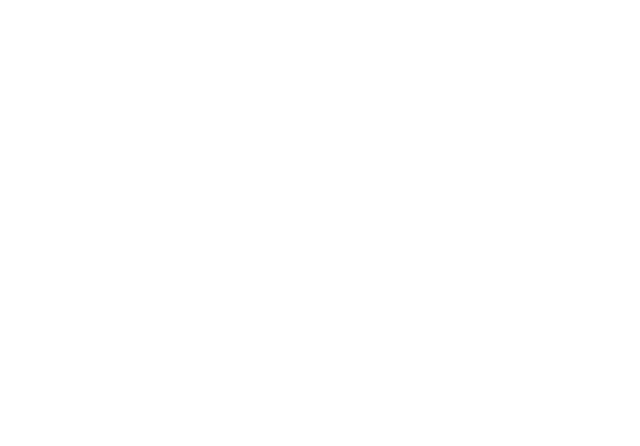
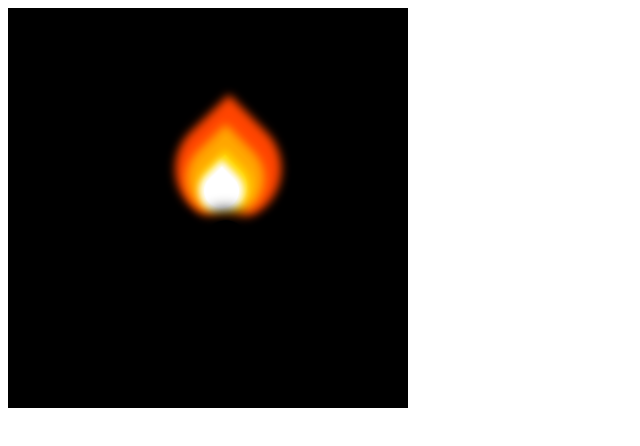
Before and after one commit to Kelvin-MKL/cssFireEffect, a plain HTML site: page index.html in a window 1280 px wide. Shown: the whole page, without its empty margins (0-640 px from the left). Drawn offline with Linux system fonts and the light colour scheme.

Commit message:
Fire effect created.
css only

```diff
--- a/index.html
+++ b/index.html
@@ -8,6 +8,14 @@
     <link rel="stylesheet" href="styles.css">
 </head>
 <body>
-
+    <div class="outter-wrapper">
+        <div class="outter">
+            <div class="wrapper wrapper-red"></div>
+            <div class="wrapper wrapper-orange"></div>
+            <div class="wrapper wrapper-gold"></div>
+            <div class="wrapper wrapper-white"></div>
+            <div class="black"></div>
+        </div>
+    </div>
 </body>
 </html>
--- a/styles.css
+++ b/styles.css
@@ -0,0 +1,86 @@
+*,*::after, *::before{
+    box-sizing: border-box;
+
+}
+
+.outter-wrapper {
+    width: 400px;
+    height: 400px;
+    display: flex;
+    align-items: center;
+    justify-content: center;
+    border: 1px solid;
+    background-color: black;
+
+}
+
+.outter {
+    position: relative;
+    animation: flicker 3ms ease-in-out infinite;
+
+}
+
+.wrapper{
+    position: absolute;
+    bottom: 0;
+    border-radius: 50% 0 50% 50%;
+    transform: rotate(-45deg);
+
+
+}
+
+.wrapper-red{
+    width: 80px;
+    height: 80px;
+    background-color: orangered;
+    left: -20px;
+    box-shadow: 0 0 10px 13px orangered;
+
+}
+
+.wrapper-orange{
+    width: 60px;
+    height: 60px;
+    background-color: orange;
+    left: -13px;
+    box-shadow: 0 0 10px 9px orange;
+
+}
+
+.wrapper-gold{
+    width: 45px;
+    height: 45px;
+    background-color: gold;
+    left: -6px;
+    box-shadow: 0 0 9px 4px gold;
+}
+
+.wrapper-white{
+    width:35px;
+    height: 35px;
+    background-color: white;
+    left: -4px;
+    box-shadow: 0 0 7px 5px white;
+
+}
+
+.black {
+    border-radius: 50%;
+    position: absolute;
+    width: 40px;
+    height: 40px;
+    background-color: black;
+    box-shadow: 0 0 15px 10px black;
+    bottom: -52px;
+    left: -2px;
+}
+
+@keyframes flicker{
+    0% {transform: rotate(-1deg)}
+    20% {transform: rotate(2deg) scaleY(1.05)}
+    40% {transform: rotate(-1deg)}
+    60% {transform: rotate(1deg)}
+    80% {transform: rotate(-1deg) scaleY(0.95)}
+    100% {transform: rotate(1deg)}
+
+}
```
